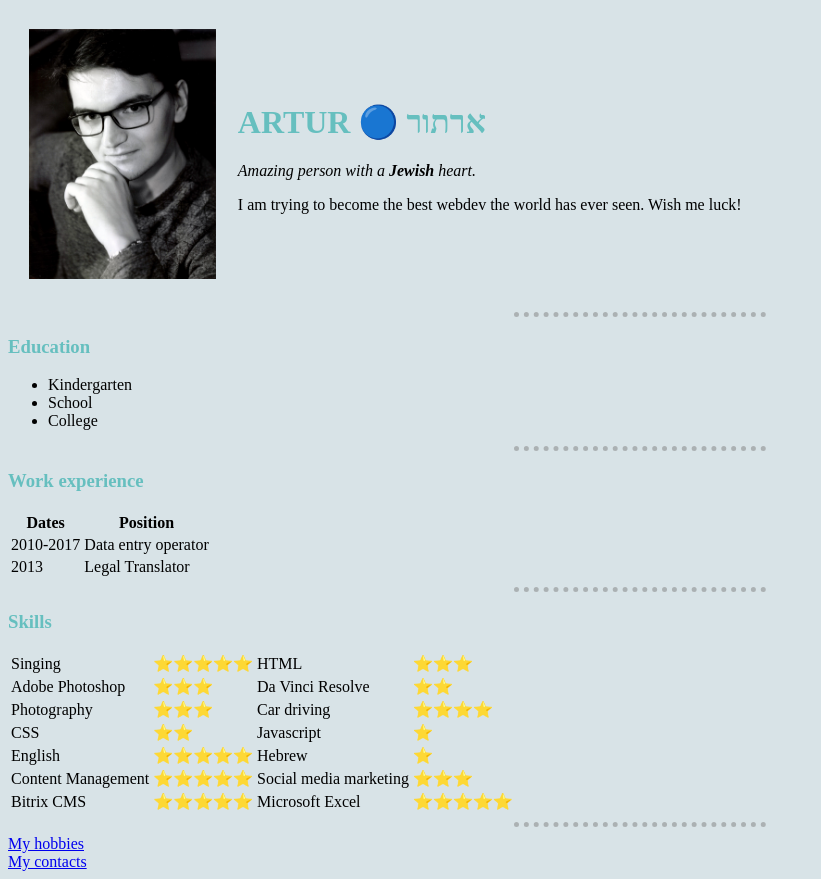
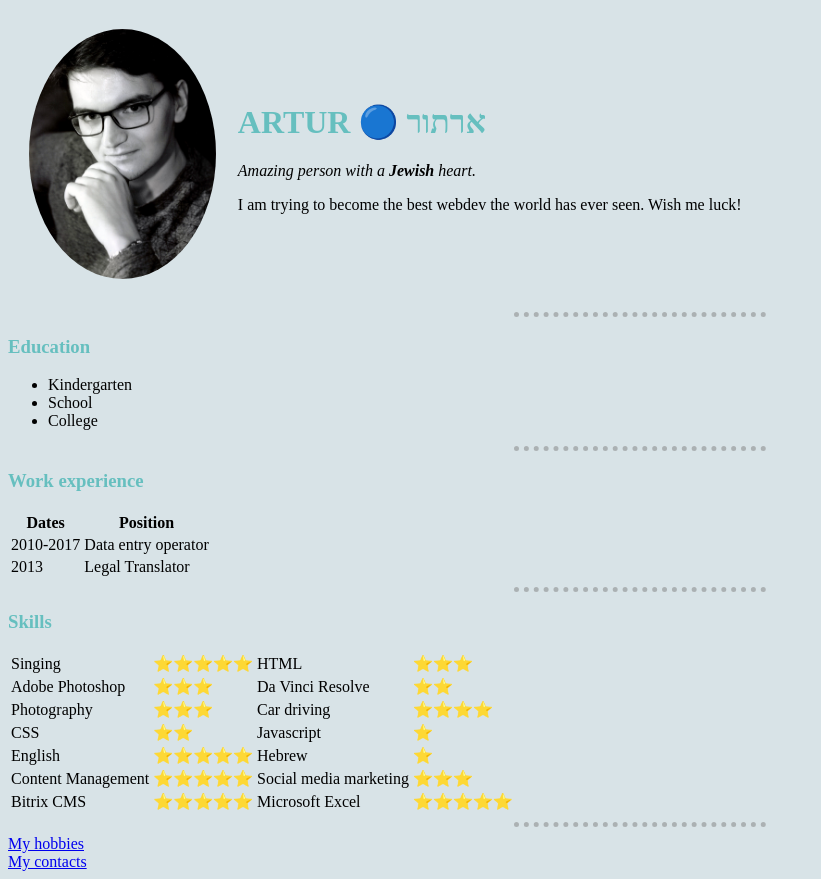
Before and after one commit to McNippleson/cv, a plain HTML site: page index.html in a window 1280 px wide. Shown: the whole page, without its empty margins (0-821 px from the left). Drawn offline with Linux system fonts and the light colour scheme.

Commit message:
intermediate CSS

```diff
--- a/css/styles.css
+++ b/css/styles.css
@@ -15,3 +15,7 @@ body {
   h1, h3 {
       color:#66BFBF;
   }
+
+  #mainpic {
+    border-radius: 100%;
+  }
--- a/index.html
+++ b/index.html
@@ -12,7 +12,7 @@
   <body>
     <table cellspacing="20">
       <tr>
-        <td> <img src="pic/pic.jpg" alt="Photo of Artur" width="auto" height="400px"><br>
+        <td> <img id="mainpic" src="pic/pic.jpg" alt="Photo of Artur" width="auto" height="400px"><br>
 
         </td>
         <td>
```
